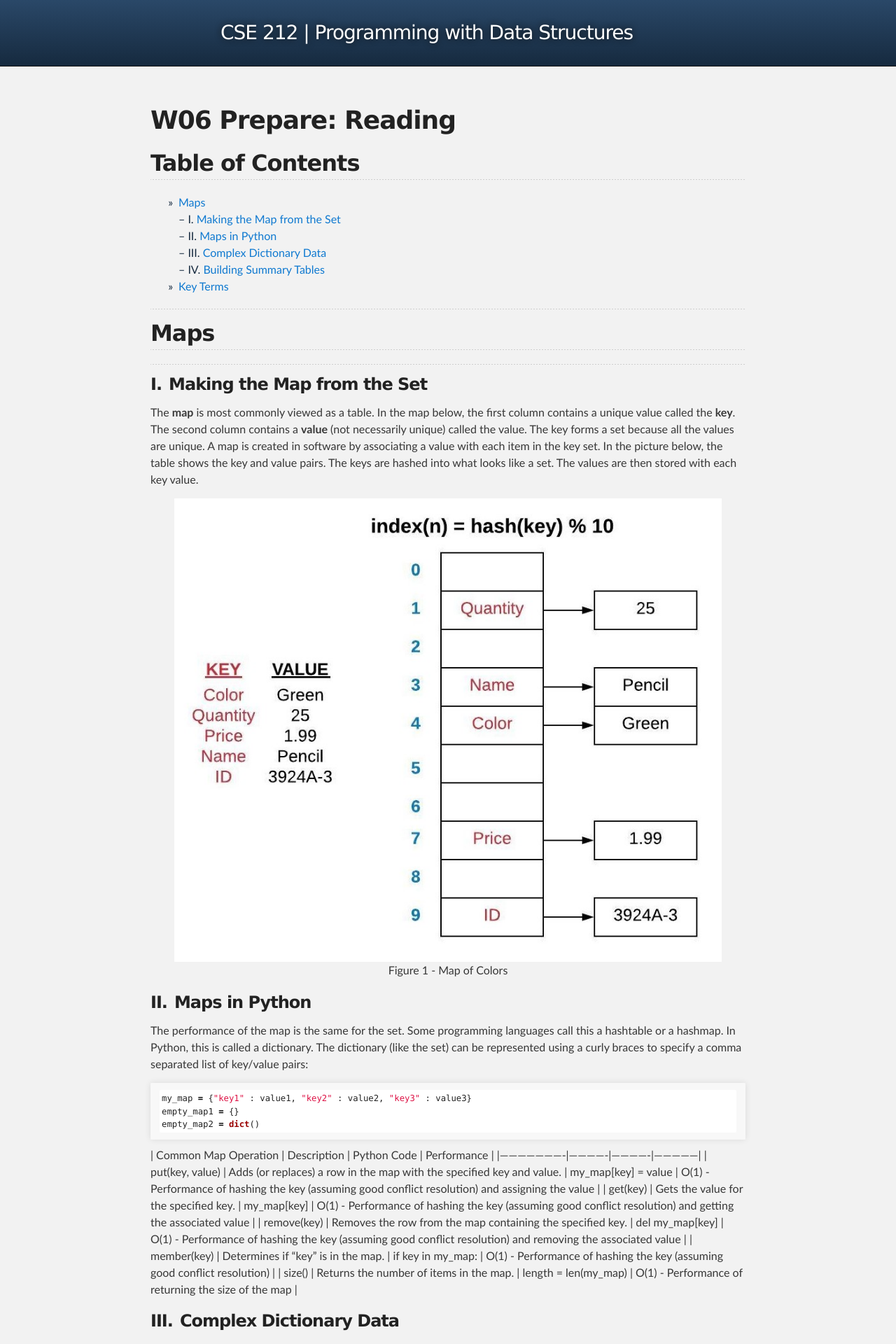
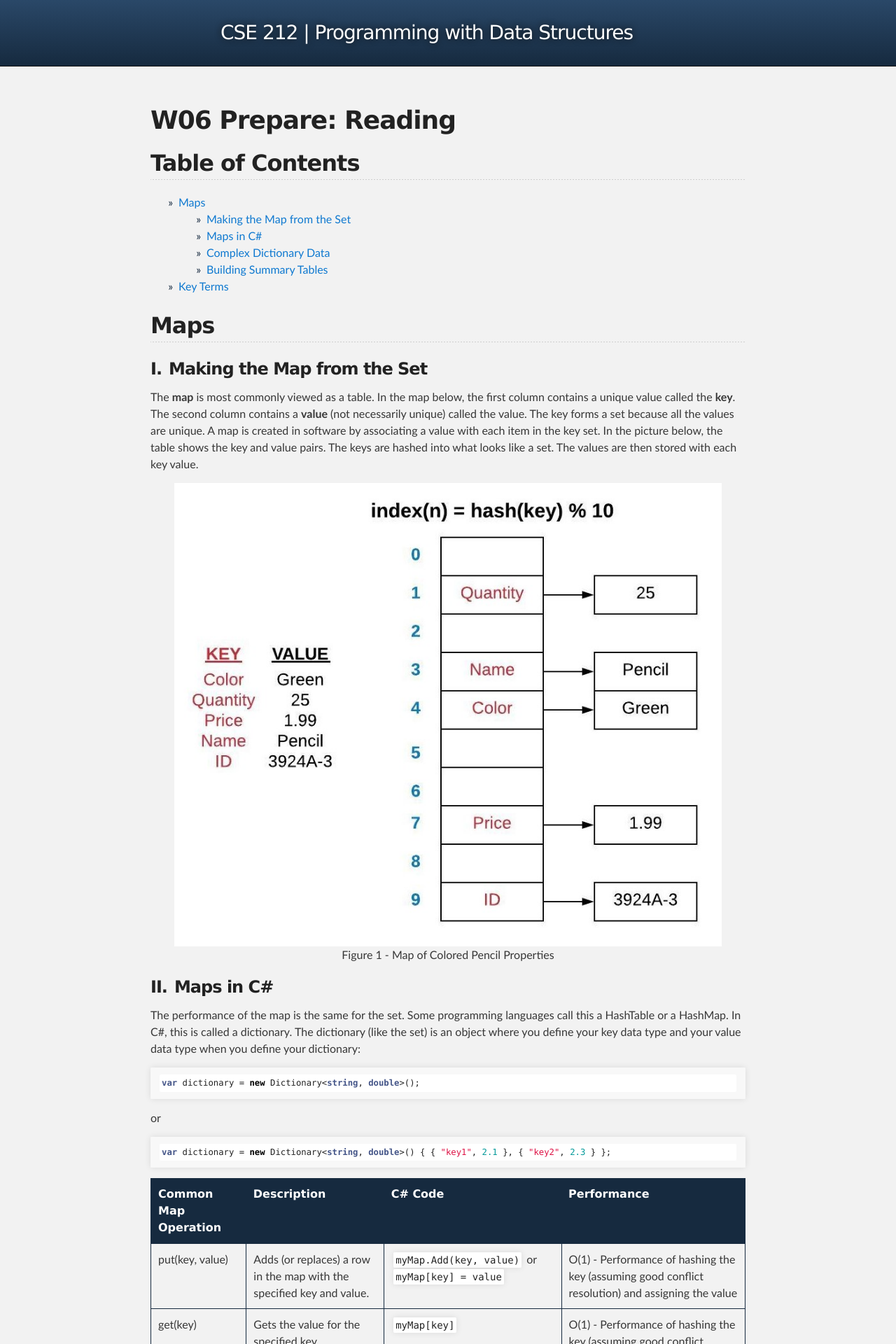
Before and after one commit to byui-cse/cse212-csharp, a Jekyll site: the page built from docs/lesson06/prepare.md, in a window 1280 px wide. Shown: the top 1920 px of the page at 70% size. Built offline with Jekyll 4.4.1, drawn with Linux system fonts in a browser that asks for light colours; some web fonts are replaced; some of the changed text lies outside the part shown.

Commit message:
Lesson 6 prep complete

````diff
--- a/docs/_sass/jekyll-theme-byui-cs.scss
+++ b/docs/_sass/jekyll-theme-byui-cs.scss
@@ -201,6 +201,8 @@
 }
 
 pre {
+  margin-top: 15px;
+  margin-bottom: 15px;
   padding: 10px;
   box-shadow: 0 0 10px rgba(0,0,0,.1);
   overflow: auto;
--- a/docs/lesson06/prepare.md
+++ b/docs/lesson06/prepare.md
@@ -5,16 +5,14 @@
 
 # W06 Prepare: Reading
 ## Table of Contents
-- [Maps](#maps)<br>
--- I. [Making the Map from the Set](#making-the-map-from-the-set)<br>
--- II. [Maps in Python](#maps-in-python)<br>
--- III. [Complex Dictionary Data](#complex-dictionary-data)<br>
--- IV. [Building Summary Tables](#building-summary-tables)<br>
-- [Key Terms](#key-terms)<br>
+* [Maps](#maps)
+    * [Making the Map from the Set](#making-the-map-from-the-set)
+    * [Maps in C#](#maps-in-c)
+    * [Complex Dictionary Data](#complex-dictionary-data)
+    * [Building Summary Tables](#building-summary-tables)
+* [Key Terms](#key-terms)
 
----
 ## Maps
----
 
 ### Making the Map from the Set
 
@@ -23,115 +21,159 @@
 <!--- Image 1-->
 {% include image.html url="map.jpg"
 description="Shows a table with Color (the key) equal to Green (the value), Quantity equal to 25, Price equal to 1.99, Name equal to Pencil, and ID equal to 3924A-3.  Each key/value pair is then stored in the data structure.  The keys are hashed (index(n) = hash(key) % 10) into a list of size 10.  For demonstration purposes, Quantity has been put in Index 1, the Name has been put in Index 3, the Color has been put in Index 4, then Price has been put in Index 7, and the ID has been put in Index 9.  The values for each key value have been placed in the same location as the Key."
-caption="Map of Colors"
+caption="Map of Colored Pencil Properties"
 %}
 
+### Maps in C#
 
+The performance of the map is the same for the set. Some programming languages call this a HashTable or a HashMap. In C#, this is called a dictionary. The dictionary (like the set) is an object where you define your key data type and your value data type when you define your dictionary:
 
-### Maps in Python
-
-The performance of the map is the same for the set. Some programming languages call this a hashtable or a hashmap. In Python, this is called a dictionary. The dictionary (like the set) can be represented using a curly braces to specify a comma separated list of key/value pairs:
-
-
-```python
-my_map = {"key1" : value1, "key2" : value2, "key3" : value3}
-empty_map1 = {}
-empty_map2 = dict()
+```csharp
+var dictionary = new Dictionary<string, double>();
 ```
 
+or
 
-| Common Map Operation | Description | Python Code | Performance   |
-|----------------------|-------------|-------------|---------------|
-| put(key, value)      | Adds (or replaces) a row in the map with the specified key and value. | my_map[key] = value  | O(1) - Performance of hashing the key (assuming good conflict resolution) and assigning the value           |
-| get(key)             | Gets the value for the specified key.                                 | my_map[key]          | O(1) - Performance of hashing the key (assuming good conflict resolution) and getting the associated value  |
-| remove(key)          | Removes the row from the map containing the specified key.            | del my_map[key]      | O(1) - Performance of hashing the key (assuming good conflict resolution) and removing the associated value |
-| member(key)          | Determines if "key" is in the map.                                    | if key in my_map:    | O(1) - Performance of hashing the key (assuming good conflict resolution)                                   |
-| size()               | Returns the number of items in the map.                               | length = len(my_map) | O(1) - Performance of returning the size of the map                                                         |
-### Complex Dictionary Data
+```csharp
+var dictionary = new Dictionary<string, double>() { { "key1", 2.1 }, { "key2", 2.3 } };
+```
 
-A Python dictionary can store any value including other dictionaries. Consider the following example which is data that was received from a website about the location of the [International Space Station](http://open-notify.org/Open-Notify-API/ISS-Location-Now/) . This data is called **JSON** (JavaScript Object Notation) data and is a common data format. JSON data looks like a Python dictionary.
+| Common Map Operation | Description | C# Code | Performance   |
+|----------------------|-------------|---------|---------------|
+| put(key, value) | Adds (or replaces) a row in the map with the specified key and value. | `myMap.Add(key, value)` or `myMap[key] = value`  | O(1) - Performance of hashing the key (assuming good conflict resolution) and assigning the value |
+| get(key)        | Gets the value for the specified key.       | `myMap[key]`   | O(1) - Performance of hashing the key (assuming good conflict resolution) and getting the associated value |
+| remove(key)     | Removes the row from the map containing the specified key. | `myMap.Remove(key)` | O(1) - Performance of hashing the key (assuming good conflict resolution) and removing the associated value |
+| member(key)    | Determines if "key" is in the map. | `myMap.ContainsKey(key)` | O(1) - Performance of hashing the key (assuming good conflict resolution) |
+| size()         | Returns the number of items in the map. | `myMap.Count` | O(1) - Performance of returning the size of the map |
 
-```python
+### Objects are Maps
+Whenever you create a class in any programming language, you are creating a map. Each member variable or property on the class can be considered a key, with the value being stored in that variable. Consider the following code:
 
-space_station = {"timestamp": 1584638006,
-                 "message": "success",
-                 "iss_position": {"longitude": "-149.9053",
-                                  "latitude": "-35.9225"}}
+```csharp
+class PersonDataMapping {
+  public string FirstName { get; set; }
+  public string LastName { get; set; }
+  public double Age { get; set; }
+}
+```
 
-longitude = space_station["iss_position"]["longitude"]
-latitude = space_station["iss_position"]["latitude"]Making the Map from the Set
+The `PersonDataMapping` class maps the key of "FirstName" with the first name of the person. The lookup and access time is O(1) because the compiler knows the order and type of the variables and can jump to that part of the memory without caring how much additional data belongs to the `PersonDataMapping` class.
 
-The map is most commonly viewed as a table. In the map below, the first column contains a unique value called the key. The second column contains a value (not necessarily unique) called the value. The key forms a set because all the values are unique. A map is created in software by associating a value with each item in the key set. In the picture below, the table shows the key and value pairs. The keys are hashed into what looks like a set. The values are then stored with each key value.
+### Complex Map Data
 
-print("Space Station at Lon: {} Lat: {}".format(longitude, latitude))
+Mapping data using keys and values has been a standard among the Internet almost since the beginning. Consider the following example which is data that was received from a website about the location of the [International Space Station](http://open-notify.org/Open-Notify-API/ISS-Location-Now/). This data is called **JSON** (JavaScript Object Notation) data and is a common data format. JSON data is nothing more than a map of maps.
+
+```json
+{
+  "timestamp": 1584638006,
+  "message": "success",
+  "iss_position": {
+    "longitude": -149.9053,
+    "latitude": -35.9225
+  }
+}
 ```
-Notice how "iss_position" is a key in the dictionary. The value for this key is another dictionary. To get access to the "longitude" key, we need to go through the "iss_position". The use of square brackets is needed twice.
+
+If we wanted to create a mapping for this complex data, we can create custom classes to map the data appropriately:
+
+```csharp
+class SpaceStation {
+    public long Timestamp { get; set; }
+    public string Message { get; set; }
+    public Location IssPosition { get; set; }
+}
+
+class Location {
+    public double Longitude { get; set; }
+    public double Latitude { get; set; }
+}
+```
+
+With an instance of the `SpaceStation` class, it is essentially a map where the keys are fixed when the program is built. This does require that you know the format of the data (including all of the value data types) before creating the class.
+
+Once we read, the JSON data from the server, we use a `JsonSerializer.Deserialize()` method to convert the raw JSON data into the class object.
+
+```csharp
+var spaceStation = JsonSerializer.Deserialize<SpaceStation>(json);
+var lon = spaceStation.IssPosition.Longitude;
+var lat = spaceStation.IssPosition.Latitude;
+Console.WriteLine($"Space Station at Lon: {lon} Lat: {lat}");
+```
+
+Notice how `IssPosition` is a key in the `SpaceStation` object. The value for this is another object `Location`. To get the `Longitude` key, we have to go through the `IssPosition` using the `.` notation twice.
 
 Here is another example of data that was received about the number of people that are in space.
 
-<!--
-```python
-astronauts = {"people": [
-                {"craft": "ISS", "name": "Andrew Morgan"},
-                {"craft": "ISS", "name": "Oleg Skripochka"},
-                {"craft": "ISS", "name": "Jessica Meir"}],
-              "message": "success",
-              "number": 3}
+###### JSON:
+```json
+{
+  "people": [
+    { "craft": "ISS", "name": "Andrew Morgan" },
+    { "craft": "ISS", "name": "Oleg Skripochka" },
+    { "craft": "ISS", "name": "Jessica Meir" }
+  ],
+  "message": "success",
+  "number": 3
+}
+```
+###### C#:
+```csharp
+class Space {
+  public Person[] People { get; set; }
+  public string Message { get; set; }
+  public int Number { get; set; }
+}
+class Person {
+  public string Craft { get; set; }
+  public string Name { get; set; }
+}
 
-for person in astronauts["people"]:
-    print(person["name"])
+...
+
+var space = JsonSerializer.Deserialize<Space>(json);
+foreach (var person in space.People) {
+  Console.WriteLine(person.Name);
+}
 ```
 
--->
-<!-- CSharp Version -->
-```csharp
-astronauts = {"people": [
-                {"craft": "ISS", "name": "Andrew Morgan"},
-                {"craft": "ISS", "name": "Oleg Skripochka"},
-                {"craft": "ISS", "name": "Jessica Meir"}],
-              "message": "success",
-              "number": 3}
-for person in astronauts["people"]:
-    print(person["name"])
-```
-
-Notice that the "people" key has a list for a value (using the square brackets). To display the "name" of each person, we need to loop through each of the dictionaries in the "people" list and display the value associated with the name "key".
+Notice that the "people" key has an array for a value (using the square brackets). To display the "name" of each person, we need to loop through each of the objects in the "people" list and display the value associated with the "name" key.
 
 ### Building Summary Tables
 A map is often described as a table. If we have a large set of data that we want to summarize, we can build a summary table using a map. The summary table could contain counts, sums, minimums, maximums, or other mathematical aggregations.
 
+```csharp
+var letters = new[] {'A', 'A', 'B', 'G', 'C', 'G', 'G', 'D', 'B'};
+var summaryTable = new Dictionary<char, int>();
 
-```python
-letters = ["A", "A", "B", "G", "C", "G", "G", "D", "B"]
-summary_table = dict()
+foreach (var letter in letters) {
+	// If the letter is not in our summary table yet, add it
+	if (summaryTable.ContainsKey(letter)) {
+		// The key is the letter since we want to summarize how
+		// many letters we have.  Since it the first time we
+		// have seen this letter, we will set the value to 1.
+		summaryTable[letter] = 1;
+  }
 
-for letter in letters:
-	# If the letter is not in our summary table yet, add it
-	if letter not in summary_table:
-		# The key is the letter since we want to summarize how
-		# many letters we have.  Since it the first time we
-		# have seen this letter, we will set the value to 1.
-		summary_table[letter] = 1
+	// If the letter is in the table, then update the value
+	else {
+		// We want to increase the value by 1 since we have
+		// already seen this letter before
+		summaryTable[letter] += 1;
+  }
+}
 
-	# If the letter is in the table, then update the value
-	else:
-		# We want to increase the value by 1 since we have
-		# already seen this letter before
-		summary_table[letter] += 1
-
-print(summary_table)
-# {'A': 2, 'B': 2, 'G': 3, 'C': 1, 'D': 1}
+Console.WriteLine(string.Join(", ", summaryTable));
+// [A, 2], [B, 2], [G, 3], [C, 1], [D, 1]
 ```
 
----
 ## Key Terms
----
-
-
-- **JSON** - JavaScript Object Notation. A format used frequently to share data between software. JSON data uses maps and lists. The syntax of JSON is the same as Python.
-
-- **key** - The keys in the map form a set. Each key is unique. Keys are used to lookup value from the map.
-
-- **map** - A data structure that is based on the set. In addition to storing the unique values in the set, the map also includes a value associated with each key. The map has the same O(1) behavior as the set.
-
-- **value** - The value associated with each key within a map. Frequently, these values are referred to as key-value pairs.
+<dl>
+  <dt>JSON</dt>
+  <dd>JavaScript Object Notation. A format used frequently to share data between software. JSON data uses maps and lists. The syntax of JSON is the same as Python.</dd>
+  <dt>key</dt>
+  <dd>The keys in the map form a set. Each key is unique. Keys are used to lookup value from the map.</dd>
+  <dt>map</dt>
+  <dd>A data structure that is based on the set. In addition to storing the unique values in the set, the map also includes a value associated with each key. The map has the same O(1) behavior as the set.</dd>
+  <dt>value</dt>
+  <dd>The value associated with each key within a map. Frequently, these values are referred to as key-value pairs.</dd>
+</dl>
````
